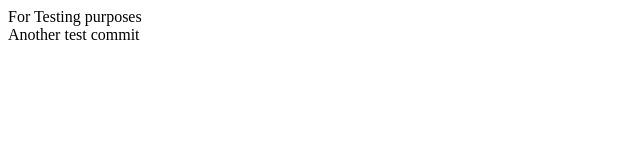
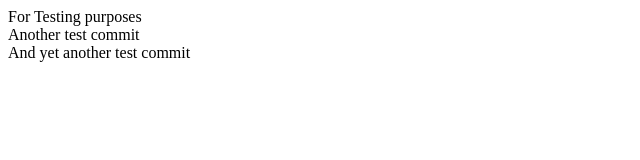
Before and after one commit to tendouji-work/test-repo, a plain HTML site: page index.html in a window 1280 px wide. Shown: the whole page, without its empty margins (0-640 px from the left). Drawn offline with Linux system fonts and the light colour scheme.

Commit message:
refs #playground added another test line

```diff
--- a/index.html
+++ b/index.html
@@ -10,5 +10,7 @@
     For Testing purposes
     <br />
     Another test commit
+    <br />
+    And yet another test commit
 </body>
 </html>
```
